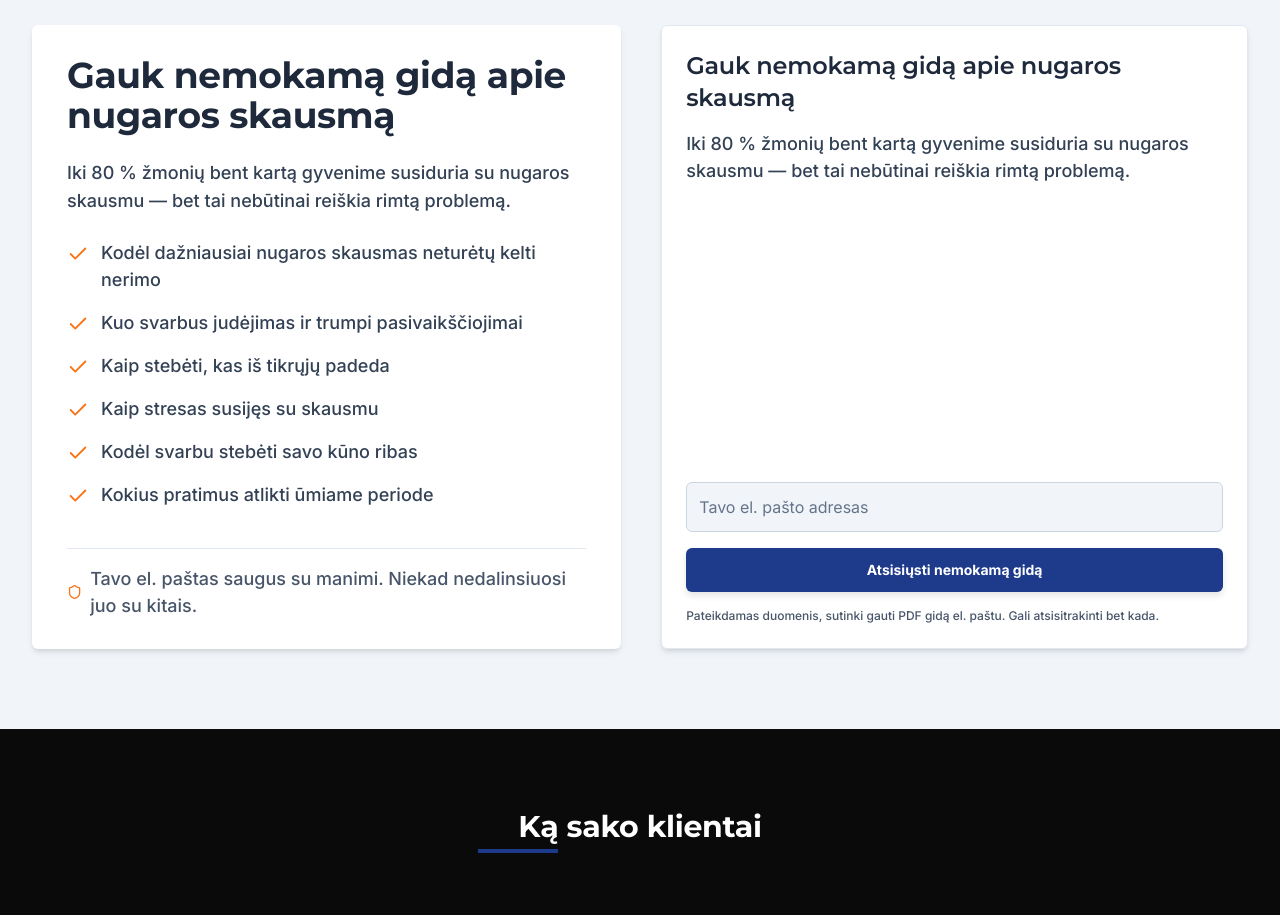
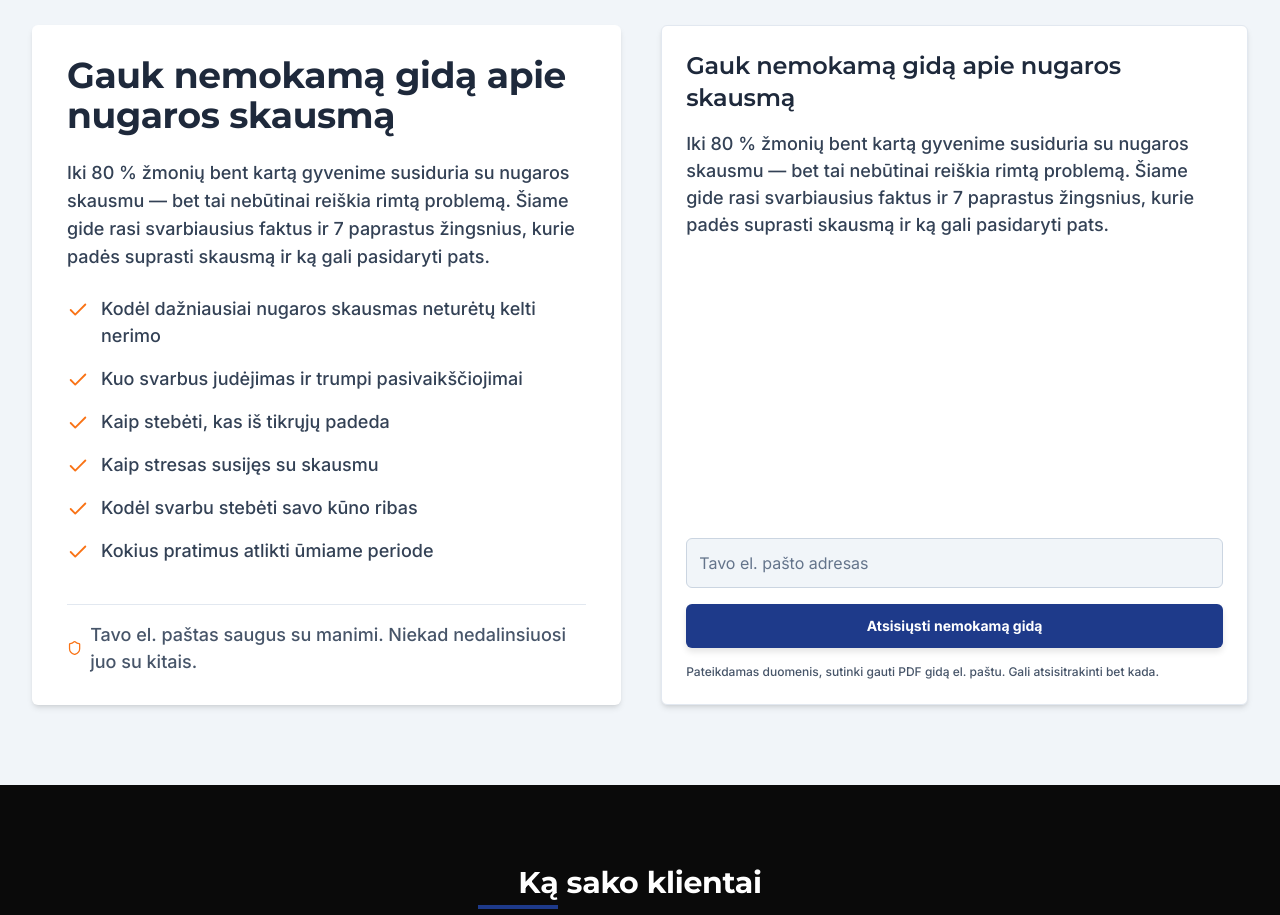
Before and after one commit to Max-of-web/strongmind-strongbody, a React (Vite) app: page / in a window 1280 px wide. Shown: the part 2840-3755 px from the top of the page. Built offline with nearby package versions, Linux system fonts and the light colour scheme; no server answers; the database is empty.

Commit message:
Update back guide section
Update Lithuanian and English versions of the back guide section with new introductory text and bullet points.

```diff
--- a/src/i18n/locales/en/homepage.ts
+++ b/src/i18n/locales/en/homepage.ts
@@ -106,7 +106,7 @@ const homepage = {
     },
     lowerBackGuide: {
       sectionTitle: 'Get Your Free Back Pain Guide',
-      intro: 'Up to 80% of people experience back pain at some point in their lives — but it doesn\'t always mean something serious.',
+      intro: 'Up to 80% of people experience back pain at some point in their lives — but it doesn\'t always mean something serious. This short and clear guide gives you the most important facts and 7 simple steps to better understand your pain and what you can do yourself.',
       benefits: [
         'Why most back pain isn\'t dangerous',
         'Why movement and even short walks matter',
--- a/src/i18n/locales/lt/homepage.ts
+++ b/src/i18n/locales/lt/homepage.ts
@@ -106,7 +106,7 @@ const homepage = {
     },
     lowerBackGuide: {
       sectionTitle: 'Gauk nemokamą gidą apie nugaros skausmą',
-      intro: 'Iki 80 % žmonių bent kartą gyvenime susiduria su nugaros skausmu — bet tai nebūtinai reiškia rimtą problemą.',
+      intro: 'Iki 80 % žmonių bent kartą gyvenime susiduria su nugaros skausmu — bet tai nebūtinai reiškia rimtą problemą. Šiame gide rasi svarbiausius faktus ir 7 paprastus žingsnius, kurie padės suprasti skausmą ir ką gali pasidaryti pats.',
       benefits: [
         'Kodėl dažniausiai nugaros skausmas neturėtų kelti nerimo',
         'Kuo svarbus judėjimas ir trumpi pasivaikščiojimai',
```
